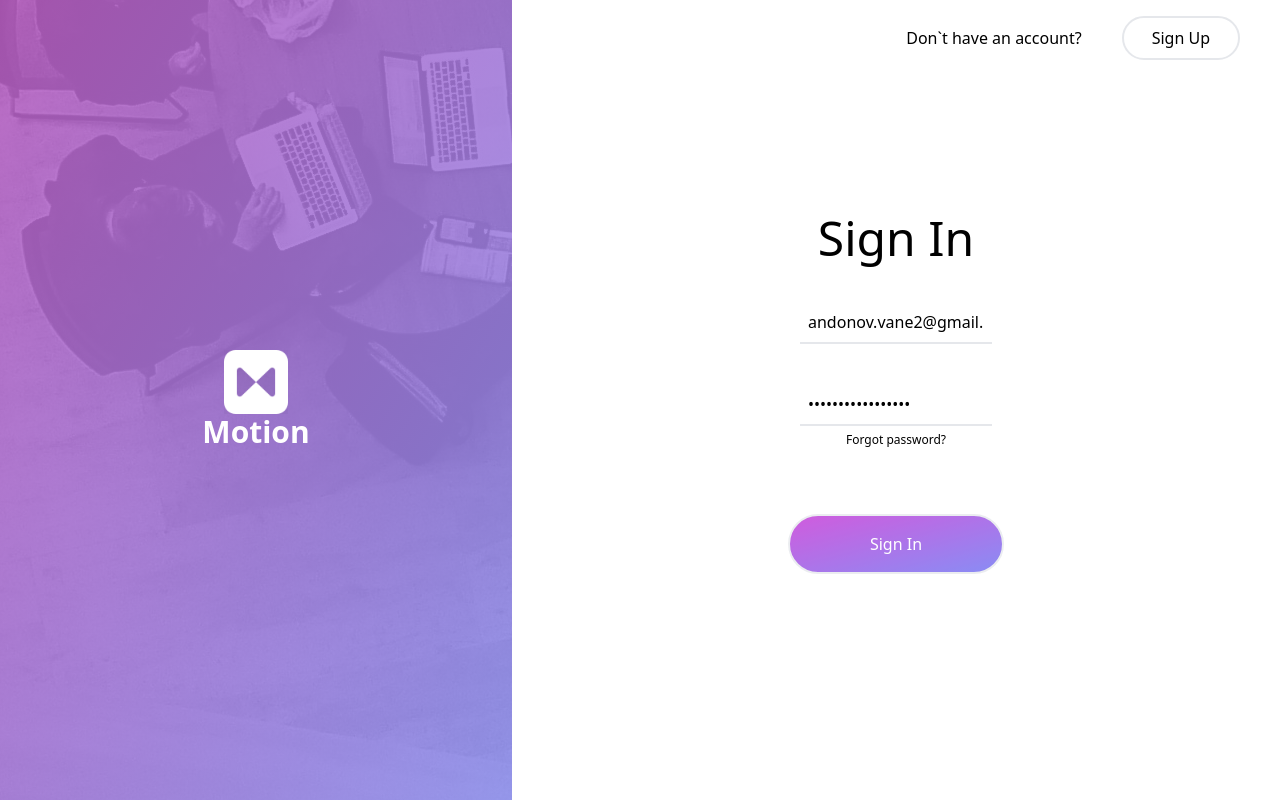
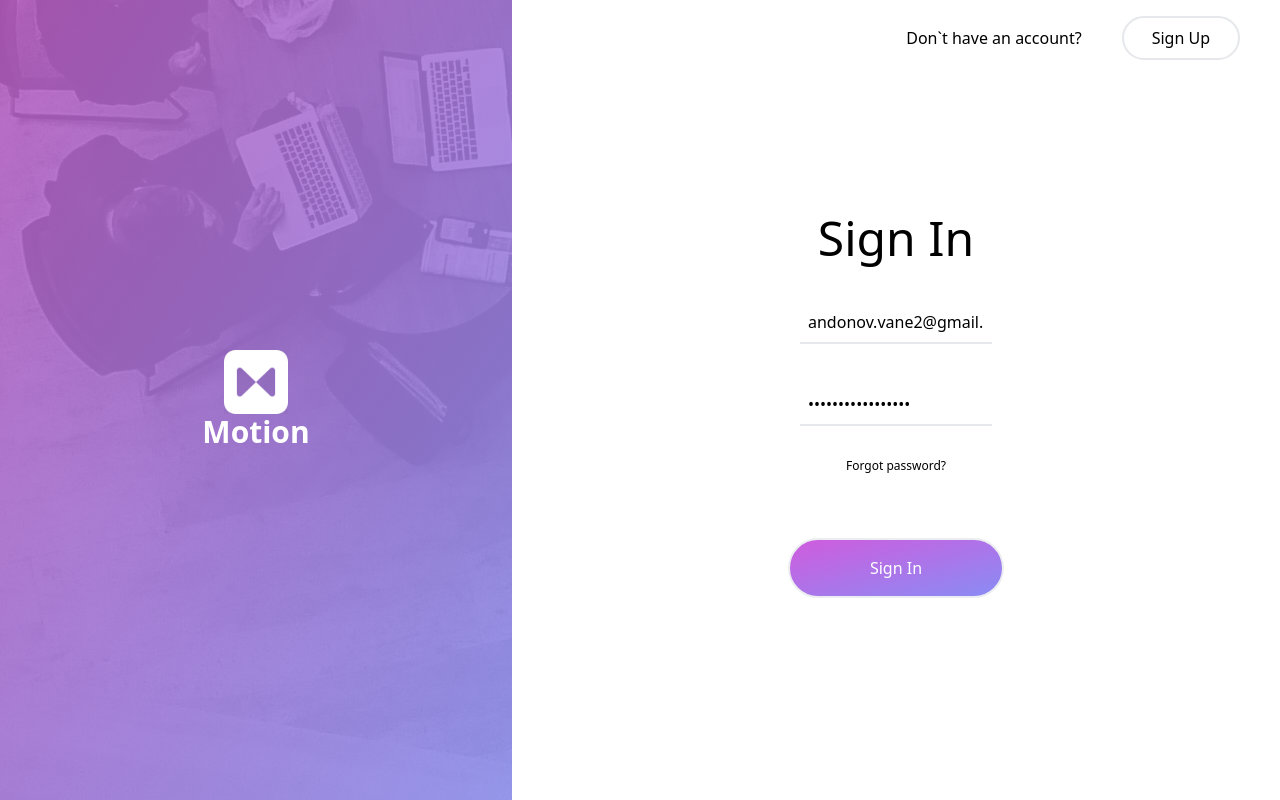
Before and after one commit to andonovvane/Motion, a React (Vite) app: page / in a window 1280 px wide. Built offline with nearby package versions, Linux system fonts and the light colour scheme.

Commit message:
Styling changes

```diff
--- a/src/Routes/Authentication/SignIn.jsx
+++ b/src/Routes/Authentication/SignIn.jsx
@@ -84,8 +84,8 @@ const Login = () => {
                         <h1 className='text-5xl'>Sign In</h1>
                         <input className='mt-10 p-2 border-b-2 w-[25%]' type="email" placeholder="Email" name="email" value={email} onChange={handleEmail} required />
                         <input className='mt-10 p-2 border-b-2 w-[25%]' type="password" placeholder="Password" name="password" value={password} onChange={handlePassword} required />
-                        <div onClick={handleForgotPassword}>
-                            <a className='mt-8 text-xs text-gray'>Forgot password? </a>
+                        <div onClick={handleForgotPassword} className='mt-8 text-xs text-gray hover:cursor-pointer'>
+                            <a>Forgot password?</a>
                         </div>
                         <button className='text-white mt-16 border-2 py-4 px-20 rounded-full bg-gradient-to-br from-fuchsia-600 to-indigo-500 opacity-75' type="submit">Sign In</button>
                     </div>
```
